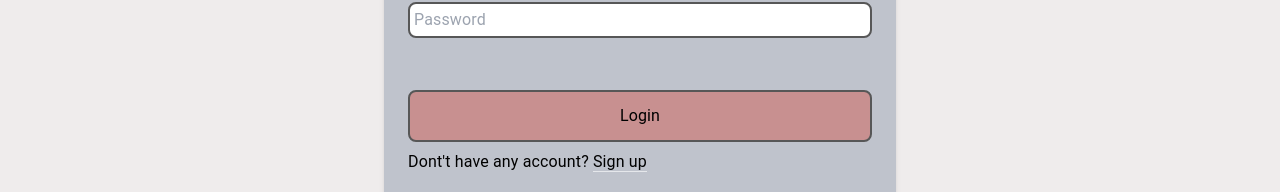
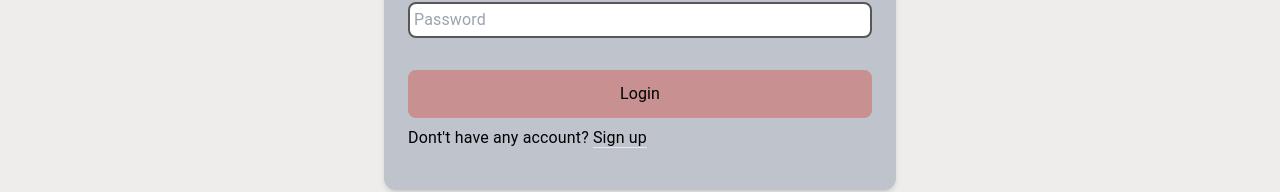
Before and after one commit to JohanBengtsson89/Bilbay-frontend, a React (Vite) app: page /loginpage in a window 1280 px wide. Shown: the part 334-526 px from the top of the page. Built offline with nearby package versions, Linux system fonts and the light colour scheme; no server answers; what tw-elements would draw is missing.

Commit message:
Added hover to buttons in login and register page

```diff
--- a/src/components/Pages/LoginPage.jsx
+++ b/src/components/Pages/LoginPage.jsx
@@ -10,6 +10,7 @@ function LoginPage() {
   const [password, setPassword] = useState("");
   const [error, setError] = useState("");
   const [successMessage, setSuccessMessage] = useState("");
+  const [isButtonHovered, setIsButtonHovered] = useState(false);
 
   const navigate = useNavigate();
 
@@ -17,6 +18,18 @@ function LoginPage() {
     state: { user },
     dispatch,
   } = useContext(AuthContext);
+
+  const buttonStyle = {
+    width: "100%",
+    textAlign: "center",
+    padding: "12px",
+    borderRadius: "8px",
+    backgroundColor: isButtonHovered ? "#E57C7C" : "#c89090",
+    color: "black",
+    cursor: "pointer",
+    transition: "background-color 0.3s ease-in-out",
+    marginTop: "1rem",
+  };
 
   const handleSubmit = async (e) => {
     e.preventDefault();
@@ -78,7 +91,10 @@ function LoginPage() {
 
             <button
               type="submit"
-              className="w-full text-center py-3 border-2 border-[#575757] rounded-lg bg-[#C89090] text-black hover:bg-green-dark focus:outline-none my-2 mt-9"
+              className="w-full text-center py-3 rounded-lg bg-[#C89090] text-black hover:bg-green-dark focus:outline-none my-2 mt-9"
+              style={buttonStyle}
+              onMouseOver={() => setIsButtonHovered(true)}
+              onMouseOut={() => setIsButtonHovered(false)}
             >
               Login
             </button>
--- a/src/components/Pages/RegisterPage.jsx
+++ b/src/components/Pages/RegisterPage.jsx
@@ -19,6 +19,7 @@ export default function RegisterPage() {
 
   const [error, setError] = useState("");
   const [successMessage, setSuccessMessage] = useState("");
+  const [isButtonHovered, setIsButtonHovered] = useState(false);
 
   const {
     firstName,
@@ -30,6 +31,18 @@ export default function RegisterPage() {
     organizationNumber,
     roles,
   } = register;
+
+  const buttonStyle = {
+    width: "100%",
+    textAlign: "center",
+    padding: "12px",
+    borderRadius: "8px",
+    backgroundColor: isButtonHovered ? "#E57C7C" : "#c89090",
+    color: "black",
+    cursor: "pointer",
+    transition: "background-color 0.3s ease-in-out",
+    marginTop: "1rem",
+  };
 
   const onInputChange = (e) => {
     const {name, value} = e.target;
@@ -170,7 +183,10 @@ export default function RegisterPage() {
 
             <button
               type="submit"
-              className="w-full text-center py-3 border-2 border-[#575757] rounded-lg bg-[#C89090] text-black hover:bg-green-dark focus:outline-none my-1"
+              className="w-full text-center py-3 rounded-lg bg-[#C89090] text-black hover:bg-green-dark focus:outline-none my-1"
+              style={buttonStyle}
+              onMouseOver={() => setIsButtonHovered(true)}
+              onMouseOut={() => setIsButtonHovered(false)}
             >
               Sign up
             </button>
```
